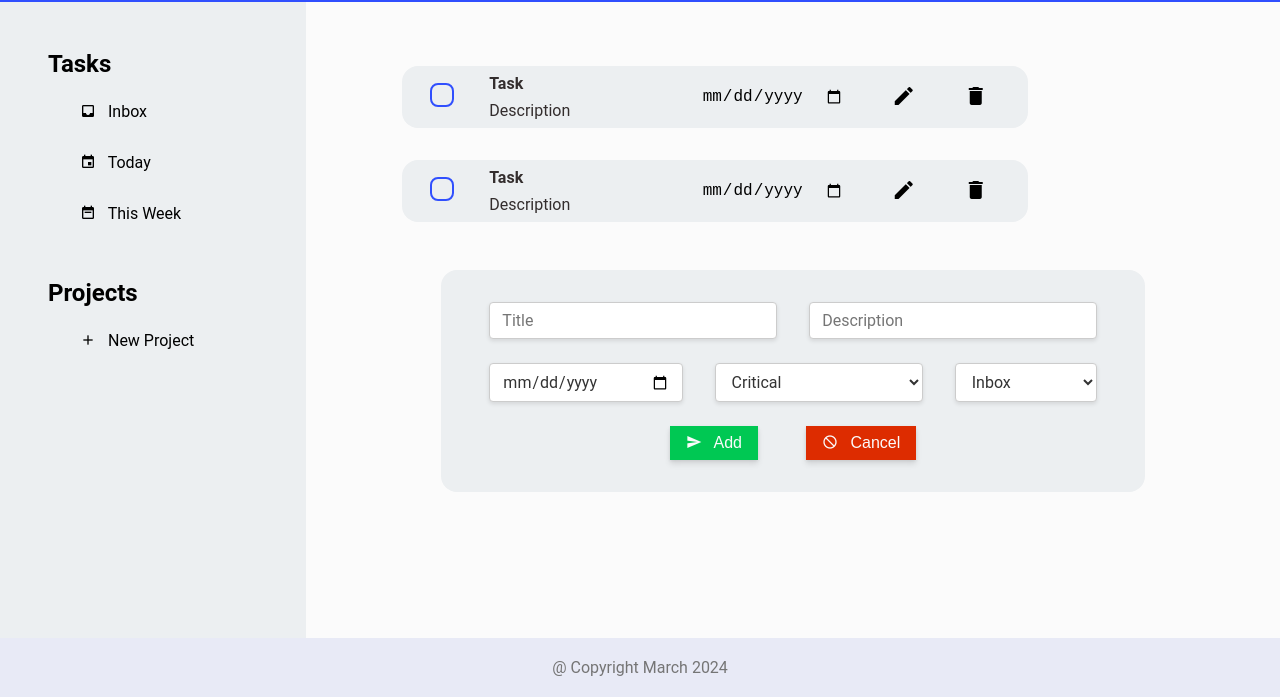
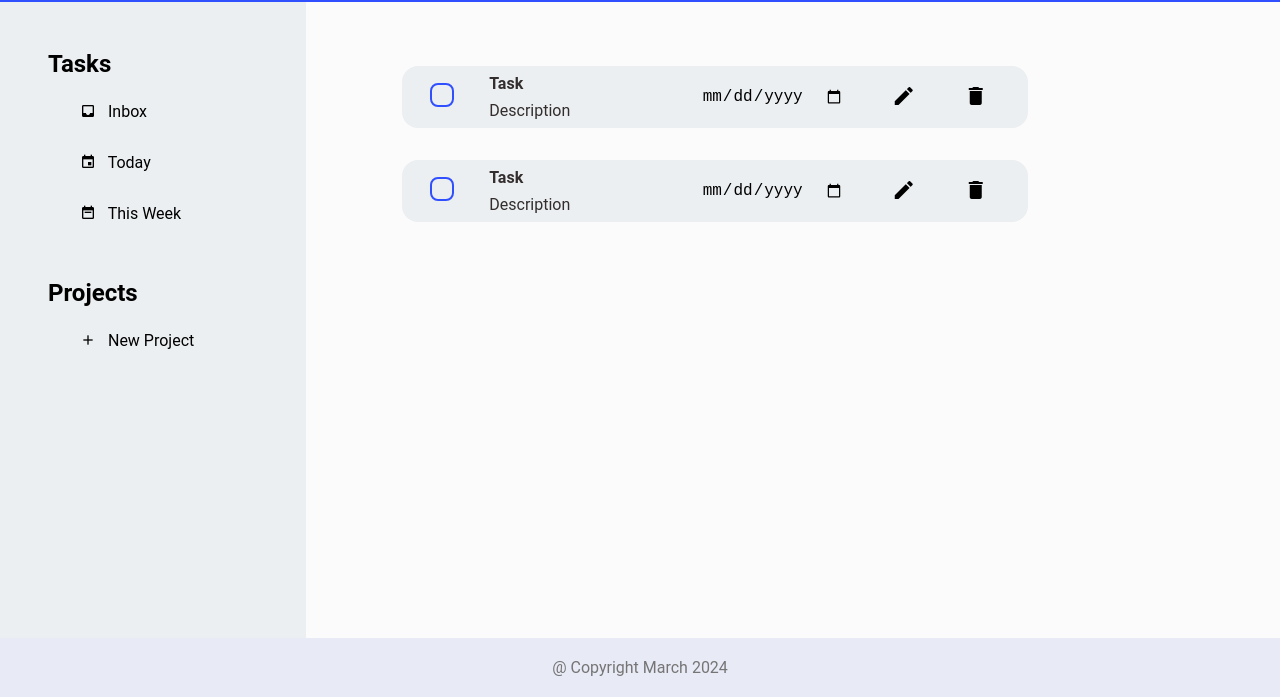
Before and after one commit to catalinbroinas/todo-list, a plain HTML site: page index.html in a window 1280 px wide. Shown: the part 103-800 px from the top of the page. Drawn offline with Linux system fonts and the light colour scheme.

Commit message:
Clear HTML: remove `Insert Task Form`

```diff
--- a/index.html
+++ b/index.html
@@ -92,47 +92,6 @@
                 </div>
             </div>
             <!-- Task -->
-
-            <!-- Form -->
-            <form id="insert-task-form" class="insert-task-form">
-                <!-- Task Description -->
-                <div class="task-details">
-                    <input type="text" class="form-control" id="task-title" placeholder="Title">
-                    <input type="text" class="form-control" id="task-description" placeholder="Description">
-                </div>
-                <!-- Task Description -->
-
-                <!-- Task Metadata -->
-                <div class="task-metadata">
-                    <input type="date" class="form-control" id="task-date">
-                    <select type="text" class="form-control" id="task-priority">
-                        <option value="" disabled>Choose the priority</option>
-                        <option value="critical">Critical</option>
-                        <option value="high">High</option>
-                        <option value="medium">Medium</option>
-                        <option value="low">Low</option>
-                    </select>
-                    <select type="text" class="form-control" id="task-project">
-                        <option value="" disabled>Include in</option>
-                        <option value="inbox">Inbox</option>
-                    </select>
-                </div>
-                <!-- Task Metadata -->
-
-                <!-- Task Actions -->
-                <div class="group-btn">
-                    <button class="add-btn" type="button">
-                        <i class="mdi mdi-send action-btn-icon"></i>
-                        add
-                    </button>
-                    <button class="cancel-btn" type="button">
-                        <i class="mdi mdi-cancel action-btn-icon"></i>
-                        Cancel
-                    </button>
-                </div>
-                <!-- Task Actions -->
-            </form>
-            <!-- Form -->
         </div>
         <!-- Content -->
         <!-- Footer -->
```
